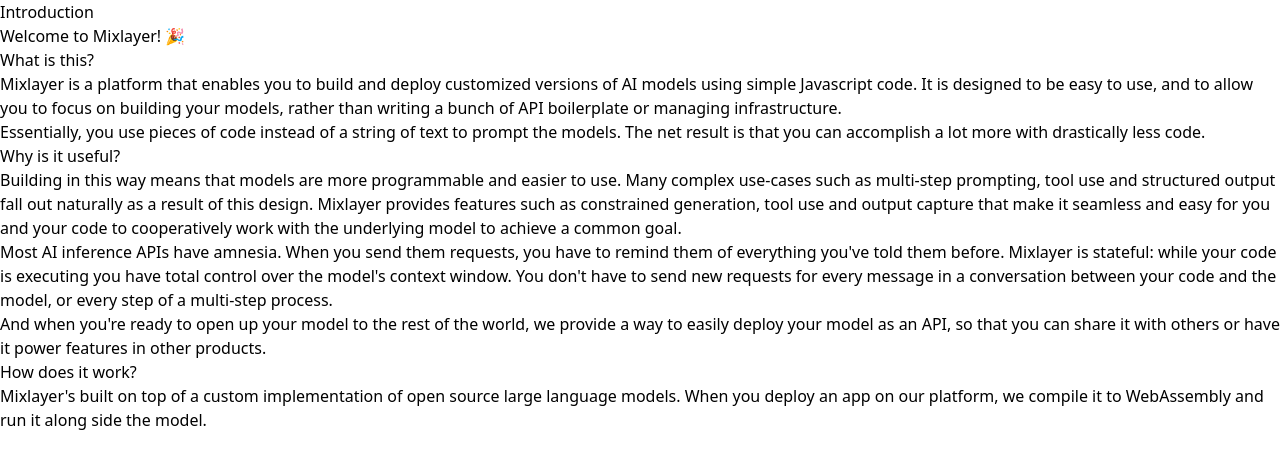
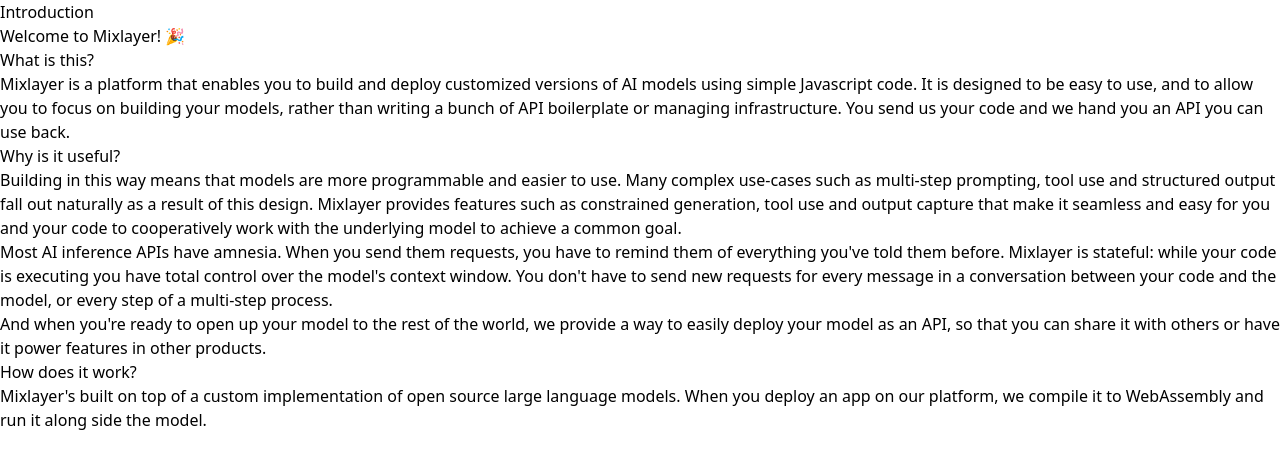
Before and after one commit to mixlayer/mixlayer-docs, a Next.js app: page / in a window 1280 px wide. Shown: the top 468 px of the page. Built offline with nearby package versions, Linux system fonts and the light colour scheme.

Commit message:
remove useless text from intro

```diff
--- a/pages/index.mdx
+++ b/pages/index.mdx
@@ -4,9 +4,7 @@
 
 ### What is this?
 
-Mixlayer is a platform that enables you to build and deploy customized versions of AI models using simple Javascript code. It is designed to be easy to use, and to allow you to focus on building your models, rather than writing a bunch of API boilerplate or managing infrastructure.
-
-Essentially, you use pieces of code instead of a string of text to prompt the models. The net result is that you can accomplish a lot more with drastically less code.
+Mixlayer is a platform that enables you to build and deploy customized versions of AI models using simple Javascript code. It is designed to be easy to use, and to allow you to focus on building your models, rather than writing a bunch of API boilerplate or managing infrastructure. You send us your code and we hand you an API you can use back.
 
 ### Why is it useful?
 
```
